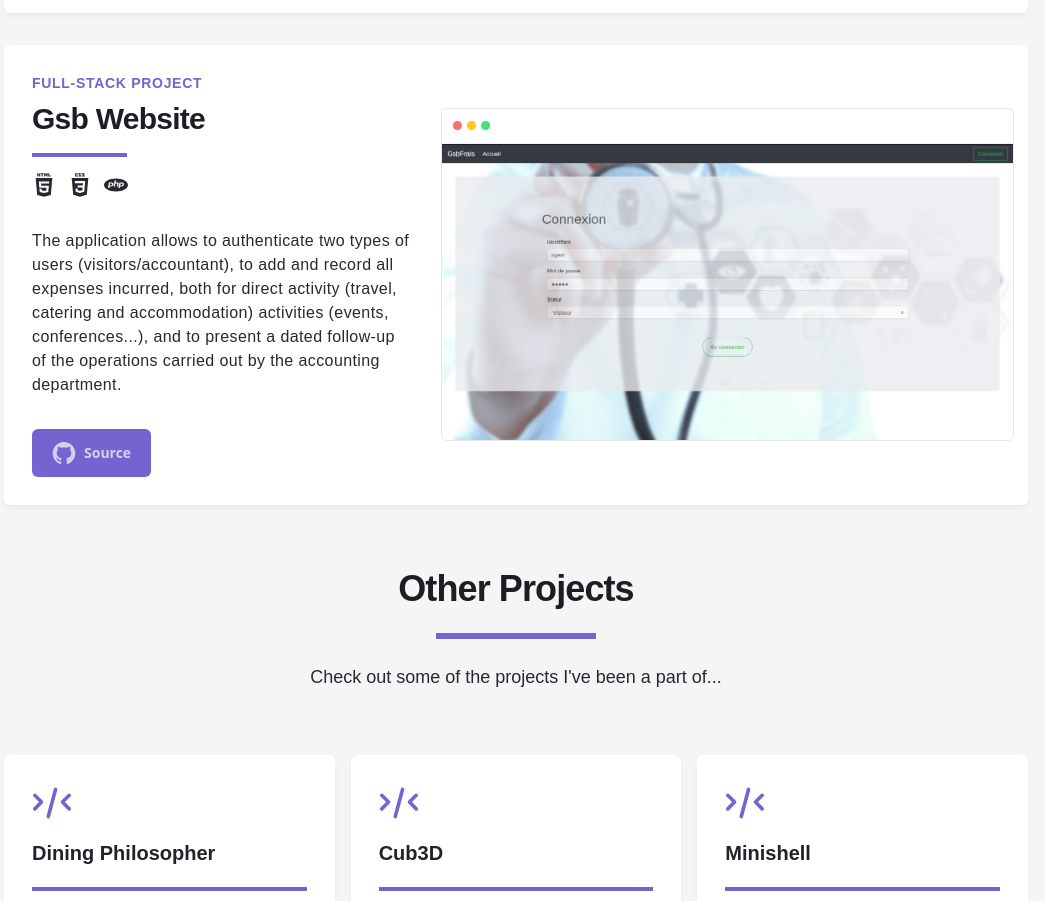
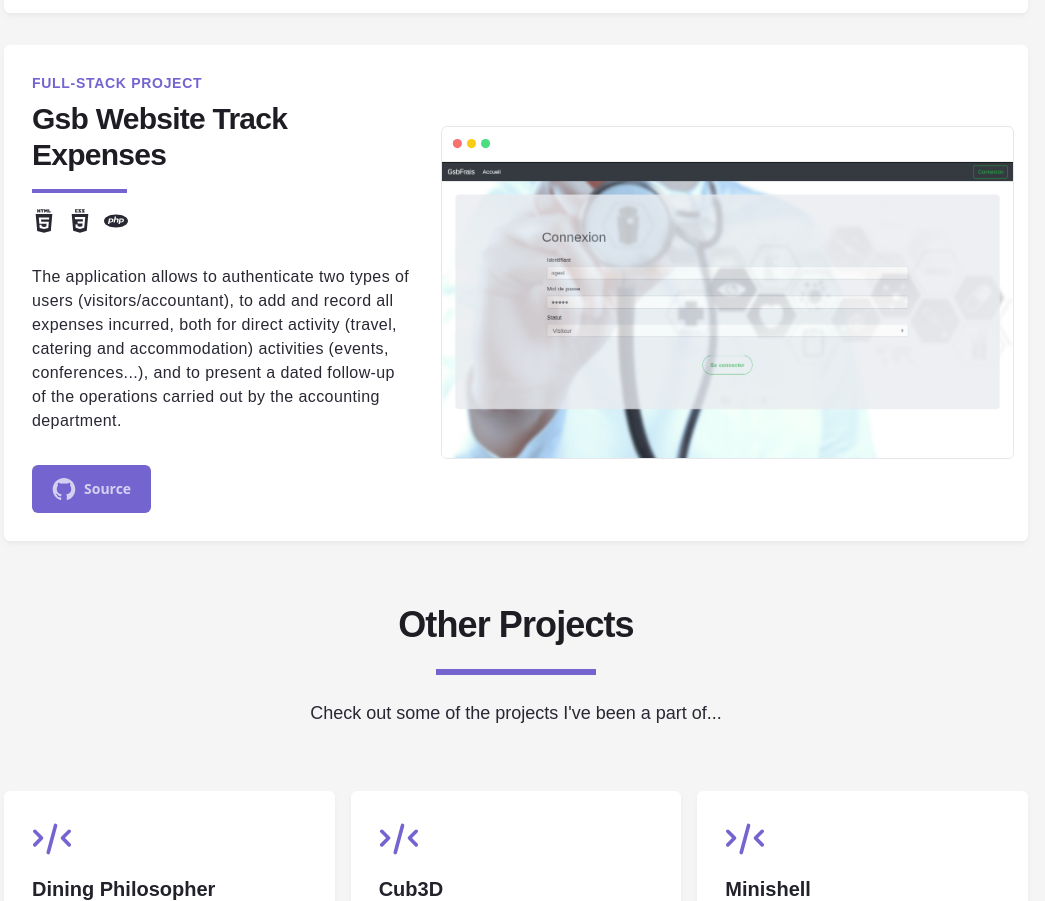
Before and after one commit to gabrielontech/portfolio_new, a Next.js app: page / in a window 1280 px wide. Shown: the part 3855-4756 px from the top of the page, without its empty margins (124-1169 px from the left). Built offline with nearby package versions, Linux system fonts and the light colour scheme; a web font is replaced by a local one.

Commit message:
Update index.js

```diff
--- a/pages/index.js
+++ b/pages/index.js
@@ -961,7 +961,7 @@ export default function Home({ publications }) {
               />
          {/* Project four */}
               <FeaturedProjectCard
-                title={"Gsb Website"}
+                title={"Gsb Website Track Expenses"}
                 status={"Full-Stack Project"}
                 description={`The application allows to authenticate two types of users (visitors/accountant),
               to add and record all expenses incurred, both for direct activity (travel, catering and accommodation)
```
